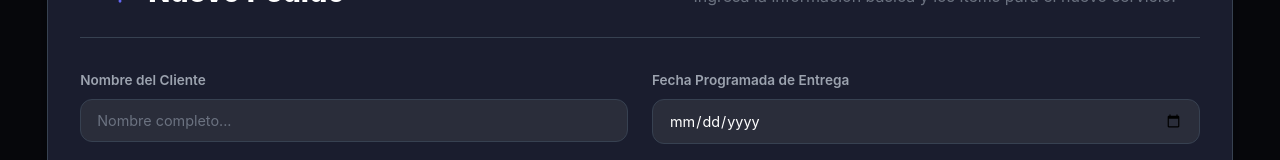
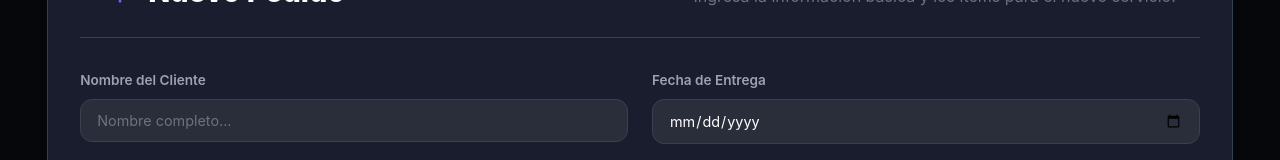
Before and after one commit to miguelOchoaGallegosGit/dashboard-sarimgift-app-v1, a React (Vite) app: page / in a window 1280 px wide. Both pictures are taken after a click on the button "Nuevo Pedido". Shown: the part 127-287 px from the top of the page. Built offline with nearby package versions, Linux system fonts and the light colour scheme; no server answers; the database is empty.

Commit message:
delete fecha programada -> fecha de entrega

```diff
--- a/src/components/Order/NewOrderModal.jsx
+++ b/src/components/Order/NewOrderModal.jsx
@@ -147,7 +147,7 @@ export const NewOrderModal = ({ isOpen, onClose, onOrderCreated }) => {
                             />
                         </div>
                         <div className="filter-group">
-                            <label>Fecha Programada de Entrega</label>
+                            <label>Fecha de Entrega</label>
                             <input
                                 type="date"
                                 name="deliveryDate"
--- a/src/pages/OrderEntry/OrderEntry.jsx
+++ b/src/pages/OrderEntry/OrderEntry.jsx
@@ -142,7 +142,7 @@ export const OrderEntry = () => {
                     </div>
                     <div className="filter-group">
                         <label style={{ fontSize: '0.9rem', color: 'var(--text-muted)', fontWeight: '600', whiteSpace: 'nowrap' }}>
-                            Fecha Programada de Entrega
+                            Fecha de Entrega
                         </label>
                         <input
                             type="date"
```
